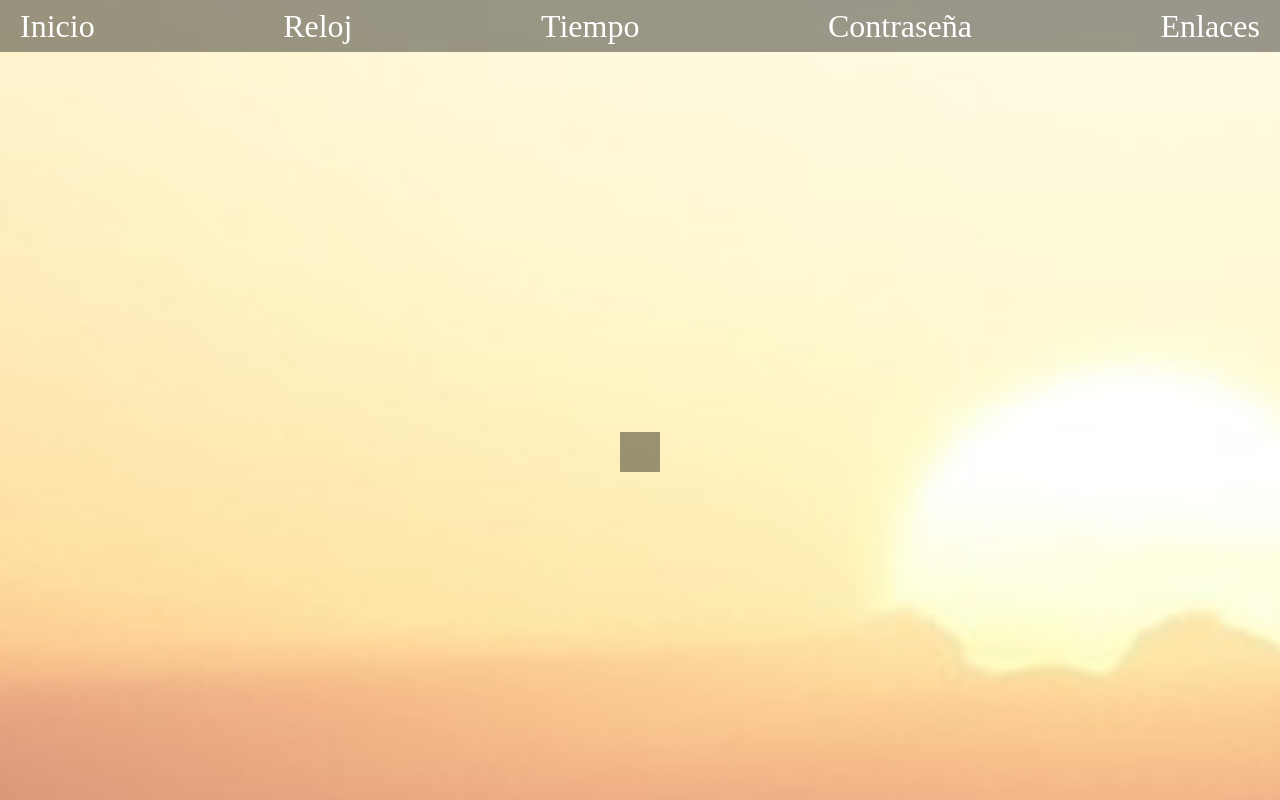
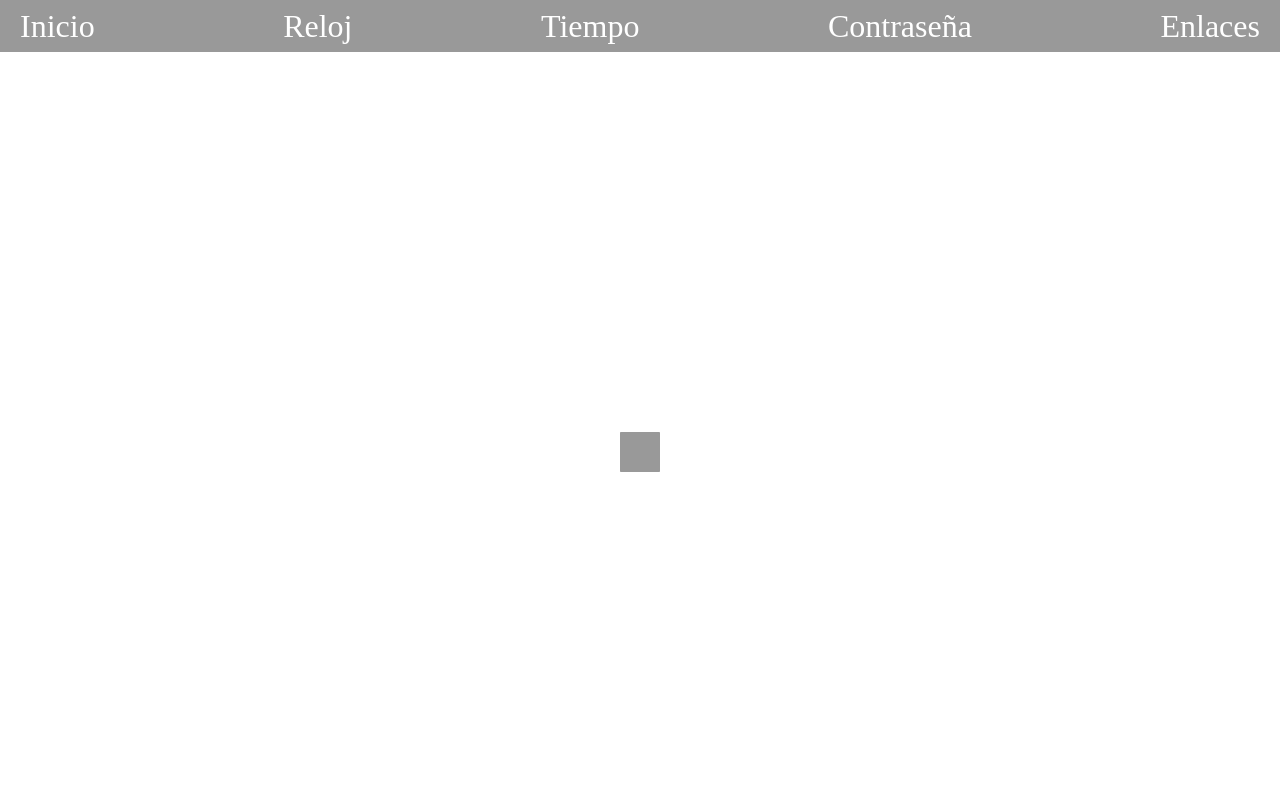
Before and after one commit to josleodal/PROJECT_BRAKE-_JM, a plain HTML site: page index.html in a window 1280 px wide. Shown: the top 800 px of the page. Drawn offline with Linux system fonts and the light colour scheme; no server answers.

Commit message:
Update style.css

```diff
--- a/css/style.css
+++ b/css/style.css
@@ -50,7 +50,7 @@ table {
 
 body{
 
-    background-image: url("../assets/balance.jpg");
+
     background-repeat: no-repeat;
     background-size: cover;
     transition: opacity 1s ease-in-out;
```
